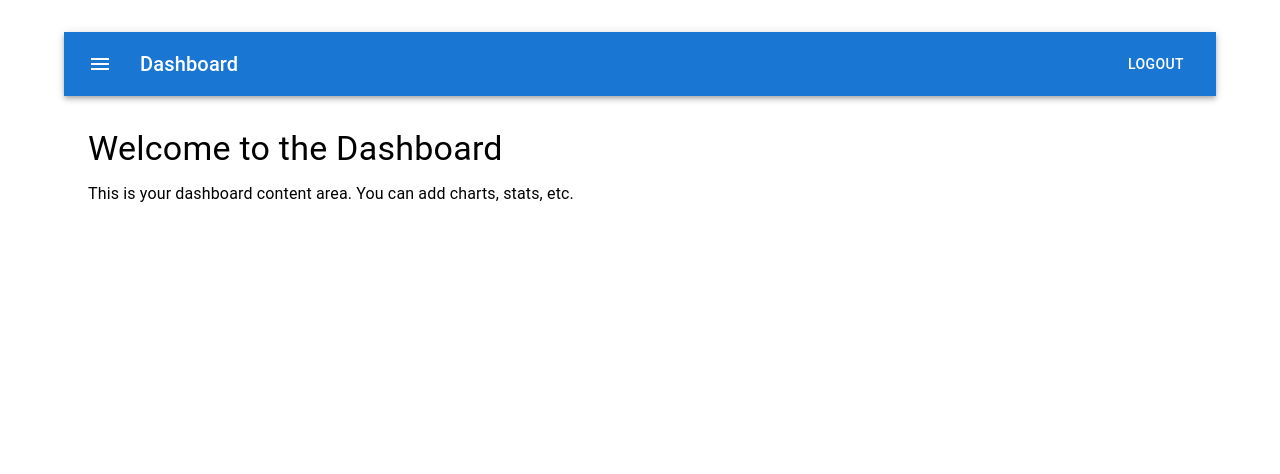
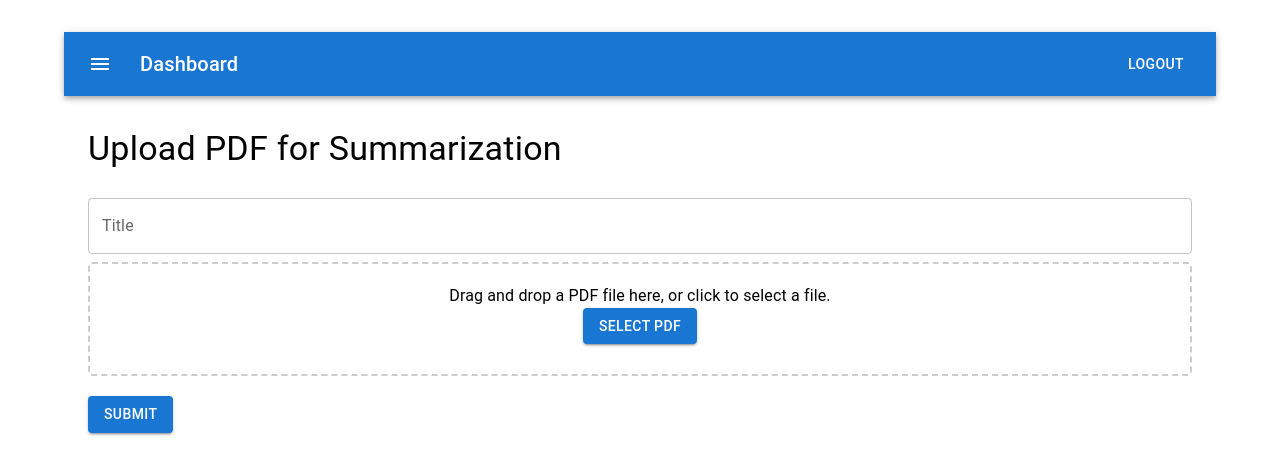
Before and after one commit to Nivix047/summarease-app-frontend, a React (Create React App) app: page /dashboard in a window 1280 px wide. Shown: the top 474 px of the page. Built offline with nearby package versions, Linux system fonts and the light colour scheme.

Commit message:
Update Dashboard to integrate Cloudinary and connect with OCR and summarization functions in the backend

```diff
--- a/src/components/Dashboard/DashboardForm.js
+++ b/src/components/Dashboard/DashboardForm.js
@@ -1,24 +1,177 @@
-import * as React from "react";
-import Box from "@mui/material/Box";
-import Container from "@mui/material/Container";
-import Typography from "@mui/material/Typography";
+import React, { useState, useRef } from "react";
+import {
+  Box,
+  Container,
+  Typography,
+  Button,
+  TextField,
+  Snackbar,
+} from "@mui/material";
+import MuiAlert from "@mui/material/Alert";
 
-export default function DashboardForm() {
+const Alert = React.forwardRef((props, ref) => (
+  <MuiAlert elevation={6} ref={ref} variant="filled" {...props} />
+));
+
+const DashboardForm = () => {
+  const [title, setTitle] = useState("");
+  const [pdfFile, setPdfFile] = useState(null);
+  const [openSnackbar, setOpenSnackbar] = useState(false);
+  const [snackbarMessage, setSnackbarMessage] = useState("");
+  const fileInputRef = useRef(null); // Reference for the file input
+
+  const handleDrop = (e) => {
+    e.preventDefault();
+    const files = e.dataTransfer.files;
+    if (files.length > 0) {
+      setPdfFile(files[0]);
+    }
+  };
+
+  const handleFileChange = (e) => {
+    const file = e.target.files[0];
+    if (file) {
+      setPdfFile(file);
+    }
+  };
+
+  const handleSubmit = async (e) => {
+    e.preventDefault();
+    if (!title || !pdfFile) {
+      setSnackbarMessage("Title and PDF file are required.");
+      setOpenSnackbar(true);
+      return;
+    }
+
+    const formData = new FormData();
+    formData.append("file", pdfFile);
+    formData.append(
+      "upload_preset",
+      process.env.REACT_APP_CLOUDINARY_UPLOAD_PRESET // Unsigned preset
+    );
+
+    try {
+      console.log("Uploading to Cloudinary...");
+      const response = await fetch(
+        `https://api.cloudinary.com/v1_1/${process.env.REACT_APP_CLOUDINARY_CLOUD_NAME}/upload`,
+        {
+          method: "POST",
+          body: formData,
+        }
+      );
+
+      if (response.ok) {
+        const result = await response.json();
+        console.log("Upload successful:", result);
+
+        const authToken = localStorage.getItem("authToken"); // Retrieve the token
+        console.log("Auth Token:", authToken); // Log the token for debugging
+
+        const uploadResponse = await fetch(
+          "http://localhost:8000/api/v1/users/pdfs/",
+          {
+            method: "POST",
+            headers: {
+              Authorization: `Token ${authToken}`, // Use the retrieved token
+              "Content-Type": "application/json",
+            },
+            body: JSON.stringify({
+              title: title,
+              public_id: result.public_id, // Use public_id after upload
+              file_url: result.secure_url, // Use secure_url after upload
+            }),
+          }
+        );
+
+        if (uploadResponse.ok) {
+          setSnackbarMessage("PDF uploaded and summarized successfully!");
+        } else {
+          const error = await uploadResponse.json();
+          setSnackbarMessage(
+            `Error uploading PDF to server: ${error.detail || error.error}`
+          );
+          console.error("Server upload error:", error);
+        }
+      } else {
+        const error = await response.json();
+        setSnackbarMessage(`Error uploading PDF to Cloudinary: ${error.error}`);
+        console.error("Cloudinary upload error:", error);
+      }
+    } catch (error) {
+      console.error("Error during upload:", error);
+      setSnackbarMessage("An error occurred while uploading the PDF.");
+    } finally {
+      setOpenSnackbar(true);
+      setTitle("");
+      setPdfFile(null);
+    }
+  };
+
   return (
     <Box sx={{ flexGrow: 1 }}>
-      {/* Dashboard content area */}
       <Container maxWidth="lg" sx={{ mt: 4 }}>
         <Typography variant="h4" gutterBottom>
-          Welcome to the Dashboard
+          Upload PDF for Summarization
         </Typography>
-        {/* Add your dashboard-specific content here */}
-        <Box>
-          {/* Example: This is where you can render your dashboard data */}
-          <Typography variant="body1">
-            This is your dashboard content area. You can add charts, stats, etc.
-          </Typography>
-        </Box>
+        <form onSubmit={handleSubmit}>
+          <TextField
+            label="Title"
+            variant="outlined"
+            fullWidth
+            margin="normal"
+            value={title}
+            onChange={(e) => setTitle(e.target.value)}
+          />
+          <Box
+            sx={{
+              border: "2px dashed #ccc",
+              borderRadius: "4px",
+              padding: "20px",
+              textAlign: "center",
+              marginBottom: "20px",
+            }}
+            onDrop={handleDrop}
+            onDragOver={(e) => e.preventDefault()}
+          >
+            <Typography variant="body1">
+              {pdfFile
+                ? pdfFile.name
+                : "Drag and drop a PDF file here, or click to select a file."}
+            </Typography>
+            <input
+              type="file"
+              accept="application/pdf"
+              onChange={handleFileChange}
+              style={{ display: "none" }}
+              ref={fileInputRef}
+            />
+            <label htmlFor="pdf-upload">
+              <Button
+                variant="contained"
+                component="span"
+                onClick={() => fileInputRef.current.click()}
+                sx={{ marginBottom: "10px" }}
+              >
+                Select PDF
+              </Button>
+            </label>
+          </Box>
+          <Button type="submit" variant="contained" color="primary">
+            Submit
+          </Button>
+        </form>
+        <Snackbar
+          open={openSnackbar}
+          autoHideDuration={6000}
+          onClose={() => setOpenSnackbar(false)}
+        >
+          <Alert onClose={() => setOpenSnackbar(false)} severity="success">
+            {snackbarMessage}
+          </Alert>
+        </Snackbar>
       </Container>
     </Box>
   );
-}
+};
+
+export default DashboardForm;
--- a/src/components/Login/LoginForm.js
+++ b/src/components/Login/LoginForm.js
@@ -28,7 +28,7 @@ const LoginForm = () => {
           password,
         }
       );
-      localStorage.setItem("token", response.data.token);
+      localStorage.setItem("authToken", response.data.token); // Use camel case for the token
       navigate("/dashboard"); // Redirect after successful login
     } catch (error) {
       if (error.response && error.response.data) {
```
Also changed, not shown: 1 other file (tests, documents, lock files or other folders).
